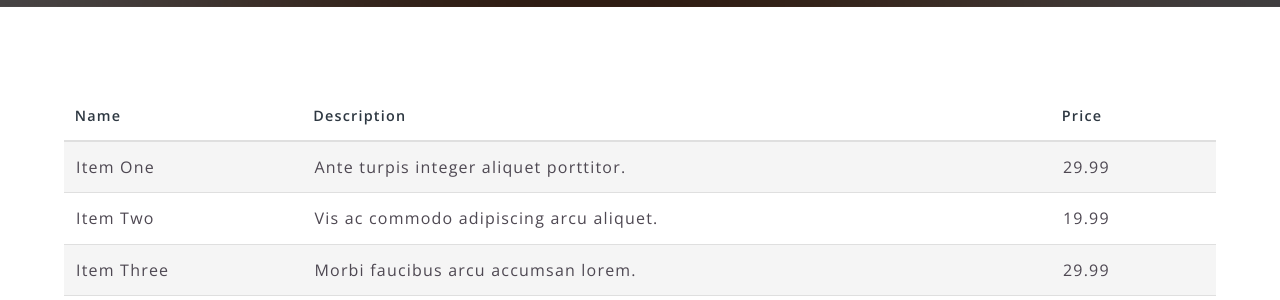
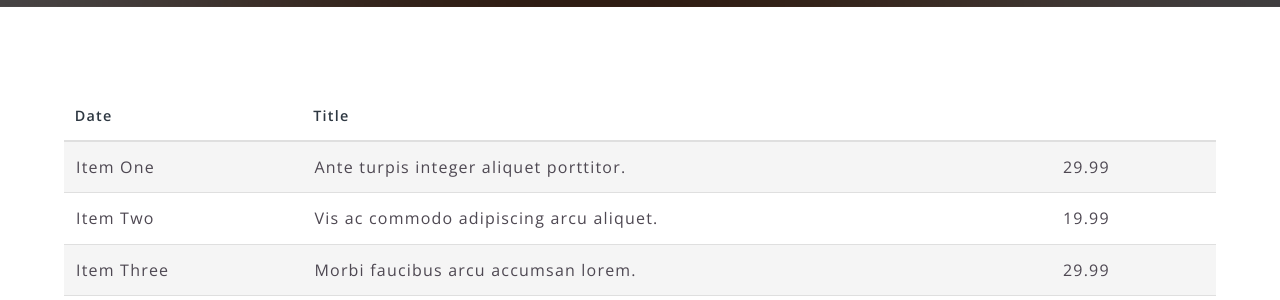
Before and after one commit to wadeallen/discerning_church_2015, a Jekyll site: the page built from blog.html, in a window 1280 px wide and 1238 px high. Shown: the part 413-713 px from the top of the window. Built offline with Jekyll 4.4.1, drawn with Linux system fonts in a browser that asks for light colours.

Commit message:
Site updated at 2015-04-16 19:10:20 UTC

```diff
--- a/blog.html
+++ b/blog.html
@@ -9,9 +9,9 @@ permalink: /blog/
 	<table>
 		<thead>
 			<tr>
-				<th>Name</th>
-				<th>Description</th>
-				<th>Price</th>
+				<th>Date</th>
+				<th>Title</th>
+				<th></th>
 			</tr>
 		</thead>
 		<tbody>
```
